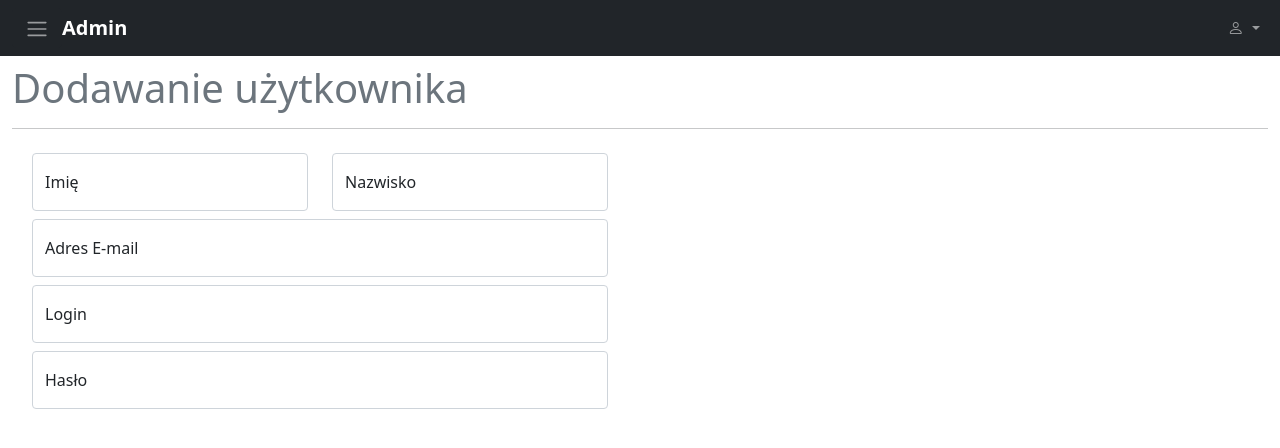
After one commit to Lettulouz/SI-Bearing-App, a PHP site: page /views/admin/add_user.php in a window 1280 px wide. The commit adds this page. Shown: the top 448 px of the page. Run offline with PHP 8.4, Linux system fonts and the light colour scheme; some libraries are stand-ins or nearby versions.

Commit message:
Add user page in progress

```diff
--- /dev/null
+++ b/app/views/admin/add_user.php
@@ -0,0 +1,63 @@
+<?php
+include 'adm_nav.php';
+?>
+
+<div class="container-fluid">
+    <h1 class="text-muted">Dodawanie użytkownika</h1>
+    <hr class="divider ">
+    <form>
+        <div class="row">
+            <div class="col-12 col-md-6">
+                <div class="row m-2">
+                    <div class="col-6">
+                        <div class="form-floating ">
+                            <input type="text" class="form-control" id="nameInput" name="name" placeholder="Jan">
+                            <label for="nameInput">Imię</label>
+                        </div>
+                    </div>
+                    <div class="col-6">
+                        <div class="form-floating ">
+                            <input type="text" class="form-control" id="surnameInput" name="surname" placeholder="Jan">
+                            <label for="surnameInput">Nazwisko</label>
+                        </div>
+                    </div>
+                </div>
+                <div class="row m-2">
+                    <div class="col-12">
+                        <div class="form-floating">
+                            <input type="email" class="form-control" id="mailInput" name="mail" placeholder="name@example.com">
+                            <label for="mailInput" >Adres E-mail</label>
+                        </div>
+                    </div>
+                </div>
+                <div class="row m-2">
+                    <div class="col-12">
+                        <div class="form-floating">
+                            <input type="text" class="form-control" id="loginInput" name="login" placeholder="marik1234">
+                            <label for="loginInput" >Login</label>
+                        </div>
+                    </div>
+                </div>
+                <div class="row m-2">
+                    <div class="col-12">
+                        <div class="form-floating">
+                            <input type="password" class="form-control" id="passInput" name="pass" placeholder="name@example.com">
+                            <label for="passInput" >Hasło</label>
+                        </div>
+                    </div>
+                </div>
+            </div>
+            <div class="col-12 col-md-6">
+            </div>
+        </div>
+    </form>
+</div>
+
+<script>
+document.getElementById('users_collapse').classList.add('show');
+document.getElementById('users_collapse_btn').setAttribute('aria-expanded', 'true');
+document.getElementById('users_collapse_btn').setAttribute('style', 'color:white !important');
+document.getElementById('addus').setAttribute('style', 'color:white !important');
+</script>
+
+<?php include dirname(__FILE__,2) . "/footer.php"; ?>
--- a/app/views/admin/adm_nav.php
+++ b/app/views/admin/adm_nav.php
@@ -64,7 +64,7 @@
          <a href=<?php echo ROOT."/admin/list_of_users"?> id="user_lists" class="nav-link text-muted">
             Lista użytkowników
           </a>
-          <a href="#" class="nav-link text-muted">
+          <a href="<?php echo ROOT."/admin/add_user"?>" class="nav-link text-muted" id="addus">
             Dodawanie użytkowników
           </a>
           <hr class="divider ">
--- a/app/views/admin/index.php
+++ b/app/views/admin/index.php
@@ -12,7 +12,8 @@ include 'adm_nav.php';
             <div class="col-12 col-sm-6 col-xl-4 mb-3">
                     <div class="card text-white bg-success mb-3 h-100" >
                         <div class="card-header"><i class="bi bi-person-fill"></i>&nbspUżytkownicy
-                            <a style='float:right;' class="text-white" href="#" ><i class="bi bi-plus-lg"></i></a>
+                            <a style='float:right;' class="text-white" href="<?php echo ROOT."/admin/add_user"?>" >
+                                <i class="bi bi-plus-lg"></i></a>
                         </div>
                         <div class="card-body">
                             <h5 class="card-title">Użytkowników: [ilość]</h5>
--- a/public/css/styles.css
+++ b/public/css/styles.css
@@ -13,7 +13,7 @@
   background-color: #272C31;
 }
 
-@media (min-width:992px){
+@media (min-width:1050px){
   body{
     overflow: auto !important;
   }
```
